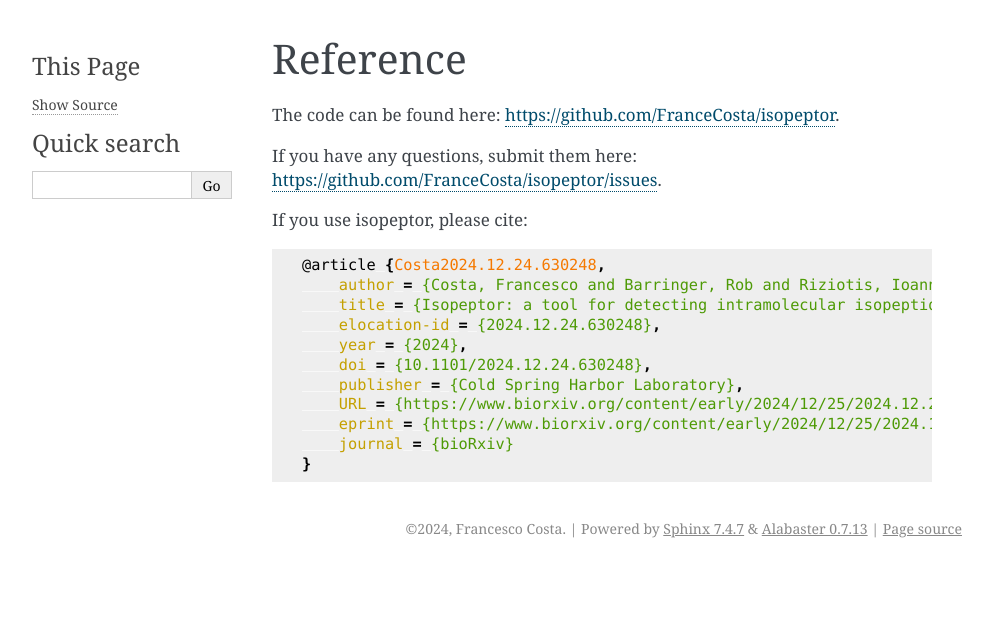
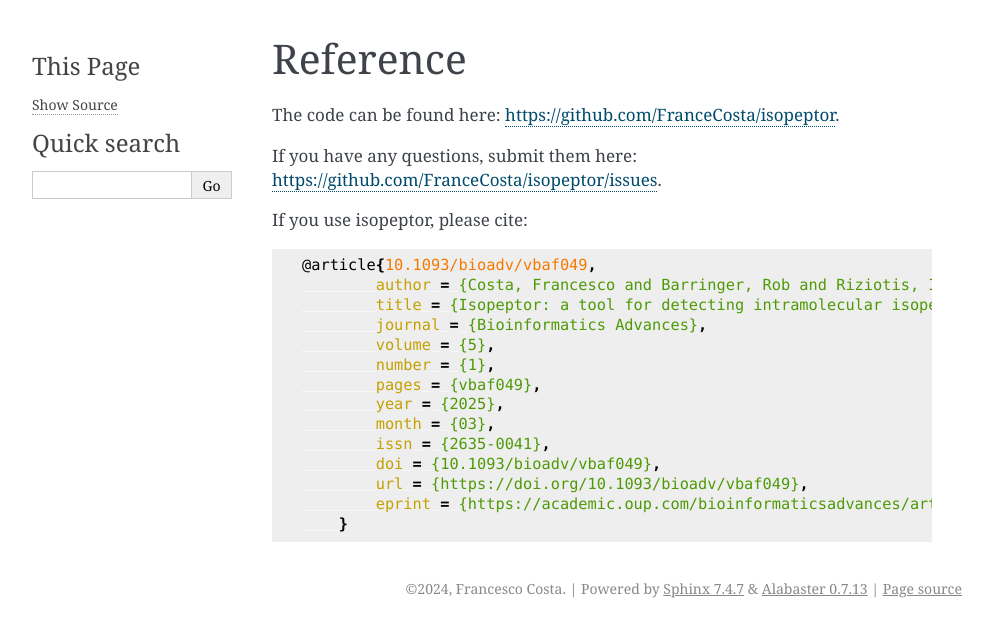
Before and after one commit to FranceCosta/isopeptor, a Sphinx documentation site: the page built from docs/reference.rst, in a window 1280 px wide. Shown: the top 637 px of the page, without its empty margins (148-1141 px from the left). Built offline with Sphinx 7.4.7, drawn with Linux system fonts in a browser that asks for light colours.

Commit message:
Update reference.rst

```diff
--- a/docs/reference.rst
+++ b/docs/reference.rst
@@ -9,14 +9,17 @@ If you use isopeptor, please cite:
 
 .. code-block:: bibtex
 
-    @article {Costa2024.12.24.630248,
-	author = {Costa, Francesco and Barringer, Rob and Riziotis, Ioannis and Andreeva, Antonina and Bateman, Alex},
-	title = {Isopeptor: a tool for detecting intramolecular isopeptide bonds in protein structures},
-	elocation-id = {2024.12.24.630248},
-	year = {2024},
-	doi = {10.1101/2024.12.24.630248},
-	publisher = {Cold Spring Harbor Laboratory},
-	URL = {https://www.biorxiv.org/content/early/2024/12/25/2024.12.24.630248},
-	eprint = {https://www.biorxiv.org/content/early/2024/12/25/2024.12.24.630248.full.pdf},
-	journal = {bioRxiv}
-    }
+    @article{10.1093/bioadv/vbaf049,
+	    author = {Costa, Francesco and Barringer, Rob and Riziotis, Ioannis and Andreeva, Antonina and Bateman, Alex},
+	    title = {Isopeptor: a tool for detecting intramolecular isopeptide bonds in protein structures},
+	    journal = {Bioinformatics Advances},
+	    volume = {5},
+	    number = {1},
+	    pages = {vbaf049},
+	    year = {2025},
+	    month = {03},
+	    issn = {2635-0041},
+	    doi = {10.1093/bioadv/vbaf049},
+	    url = {https://doi.org/10.1093/bioadv/vbaf049},
+	    eprint = {https://academic.oup.com/bioinformaticsadvances/article-pdf/5/1/vbaf049/62375500/vbaf049.pdf},
+	}
```
